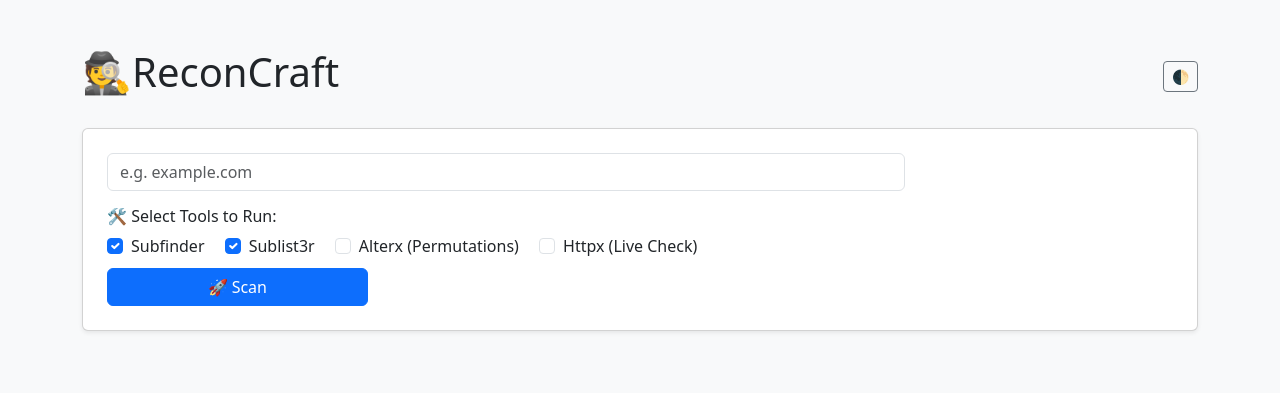
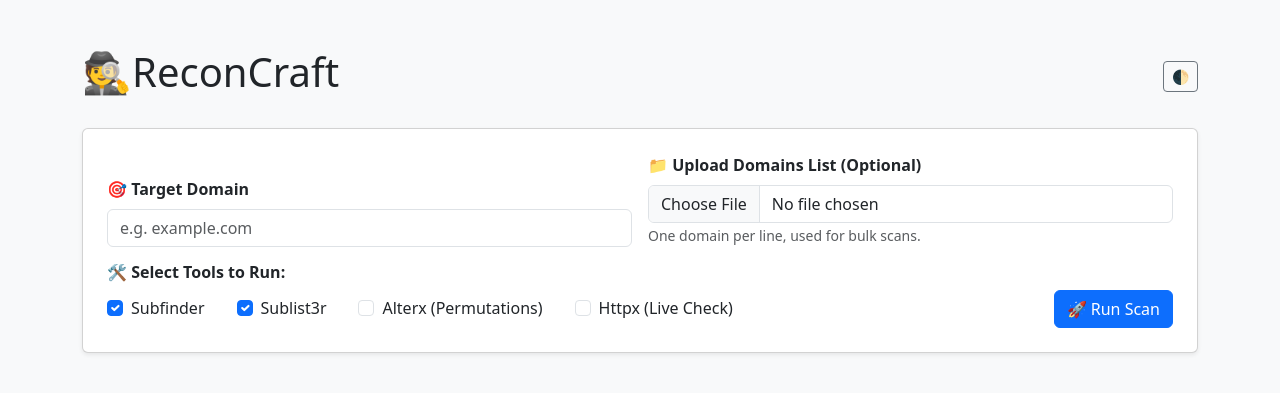
Before and after one commit to Ibrahim227/ReconCraft, a Flask app: page / in a window 1280 px wide. Shown: the top 393 px of the page. Run offline with Flask 3, Linux system fonts and the light colour scheme.

Commit message:
update index

```diff
--- a/templates/index.html
+++ b/templates/index.html
@@ -4,6 +4,7 @@
   <meta charset="UTF-8" />
   <title>ReconCraft</title>
     <link href="https://cdn.jsdelivr.net/npm/bootstrap@5.3.0/dist/css/bootstrap.min.css" rel="stylesheet" />
+    <link rel="stylesheet" href="https://cdn.jsdelivr.net/npm/bootstrap-icons@1.10.5/font/bootstrap-icons.css">
     <style>
         body.dark-mode {
           background-color: #121212 !important;
@@ -115,40 +116,69 @@
     </div>
 
    <div class="card shadow-sm p-4 mb-4">
-      <form id="scan-form">
-        <div class="row g-2">
-          <div class="col-md-9">
-<!--            <label for="domain" class="form-label visually-hidden">Target Domain</label>-->
-            <input type="text" class="form-control" id="domain" placeholder="e.g. example.com" required />
+  <form id="scan-form" enctype="multipart/form-data">
+    <div class="row g-3 align-items-end">
+
+      <!-- Domain Input -->
+      <div class="col-md-6">
+        <label for="domain" class="form-label fw-semibold">🎯 Target Domain</label>
+        <input type="text" class="form-control" id="domain" name="domain" placeholder="e.g. example.com" required />
       </div>
 
-          <!-- ✅ Tool Selection Checkboxes -->
-          <div class="mt-3">
-            <h6>🛠️ Select Tools to Run:</h6>
+      <!-- Domain File Upload -->
+      <div class="col-md-6">
+        <label for="domain_file" class="form-label fw-semibold">📁 Upload Domains List (Optional)</label>
+        <input class="form-control" type="file" name="domain_file" id="domain_file" accept=".txt" />
+        <small class="form-text text-muted">One domain per line, used for bulk scans.</small>
+      </div>
+
+      <!-- Tool Checkboxes and Scan Button -->
+      <div class="col-12">
+        <h6 class="fw-semibold">🛠️ Select Tools to Run:</h6>
+        <div class="d-flex flex-wrap gap-3 align-items-center">
           <div class="form-check form-check-inline">
-              <input class="form-check-input" type="checkbox" name="tools" value="subfinder" id="tool-subfinder" checked>
+            <input class="form-check-input" type="checkbox" name="tools" value="subfinder" id="tool-subfinder" checked />
             <label class="form-check-label" for="tool-subfinder">Subfinder</label>
           </div>
+
           <div class="form-check form-check-inline">
-              <input class="form-check-input" type="checkbox" name="tools" value="sublist3r" id="tool-sublist3r" checked>
+            <input class="form-check-input" type="checkbox" name="tools" value="sublist3r" id="tool-sublist3r" checked />
             <label class="form-check-label" for="tool-sublist3r">Sublist3r</label>
           </div>
+
           <div class="form-check form-check-inline">
-              <input class="form-check-input" type="checkbox" name="tools" value="alterx" id="tool-alterx">
+            <input class="form-check-input" type="checkbox" name="tools" value="alterx" id="tool-alterx" />
             <label class="form-check-label" for="tool-alterx">Alterx (Permutations)</label>
           </div>
+
           <div class="form-check form-check-inline">
-              <input class="form-check-input" type="checkbox" name="tools" value="httpx" id="tool-httpx">
+            <input class="form-check-input" type="checkbox" name="tools" value="httpx" id="tool-httpx" />
             <label class="form-check-label" for="tool-httpx">Httpx (Live Check)</label>
+          </div>
+
+          <button type="submit" class="btn btn-primary ms-auto" id="run-btn">🚀 Run Scan</button>
         </div>
       </div>
 
-          <div class="col-md-3">
-            <button type="submit" class="btn btn-primary w-100 h-100" id="run-btn">🚀 Scan</button>
+      <!-- Wordlist Upload (hidden unless Alterx is selected) -->
+      <div class="col-md-6 d-none" id="wordlist-container">
+        <label for="wordlist_file" class="form-label fw-semibold">📁 Wordlist for Alterx
+          <span class="text-info" data-bs-toggle="tooltip" title="Optional. If not uploaded, the default 'words.txt' will be used (e.g. admin, dev, staging...)">
+            <i class="bi bi-info-circle-fill"></i>
+          </span>
+        </label>
+        <input class="form-control" type="file" name="wordlist_file" id="wordlist_file" accept=".txt" />
+        <small class="form-text text-muted">Default: <code>words.txt</code> if none uploaded.</small>
       </div>
+
     </div>
   </form>
 </div>
+
+
+
+
+
 
     <!-- Animated Loading -->
     <div id="loading" class="alert alert-info d-flex align-items-center mt-3">
@@ -276,5 +306,25 @@
       localStorage.setItem('theme', body.classList.contains('dark-mode') ? 'dark' : 'light');
     });
   </script>
+  <script>
+    document.addEventListener("DOMContentLoaded", function () {
+      const alterxCheckbox = document.getElementById("tool-alterx");
+      const wordlistContainer = document.getElementById("wordlist-container");
+
+      function toggleWordlistVisibility() {
+        if (alterxCheckbox.checked) {
+          wordlistContainer.classList.remove("d-none");
+        } else {
+          wordlistContainer.classList.add("d-none");
+        }
+      }
+
+      alterxCheckbox.addEventListener("change", toggleWordlistVisibility);
+
+      // initial check in case the box is pre-checked
+      toggleWordlistVisibility();
+    });
+  </script>
+
 </body>
 </html>
```
Also changed, not shown: words.txt (added). Lines whose indentation alone changed are shown as unchanged.
